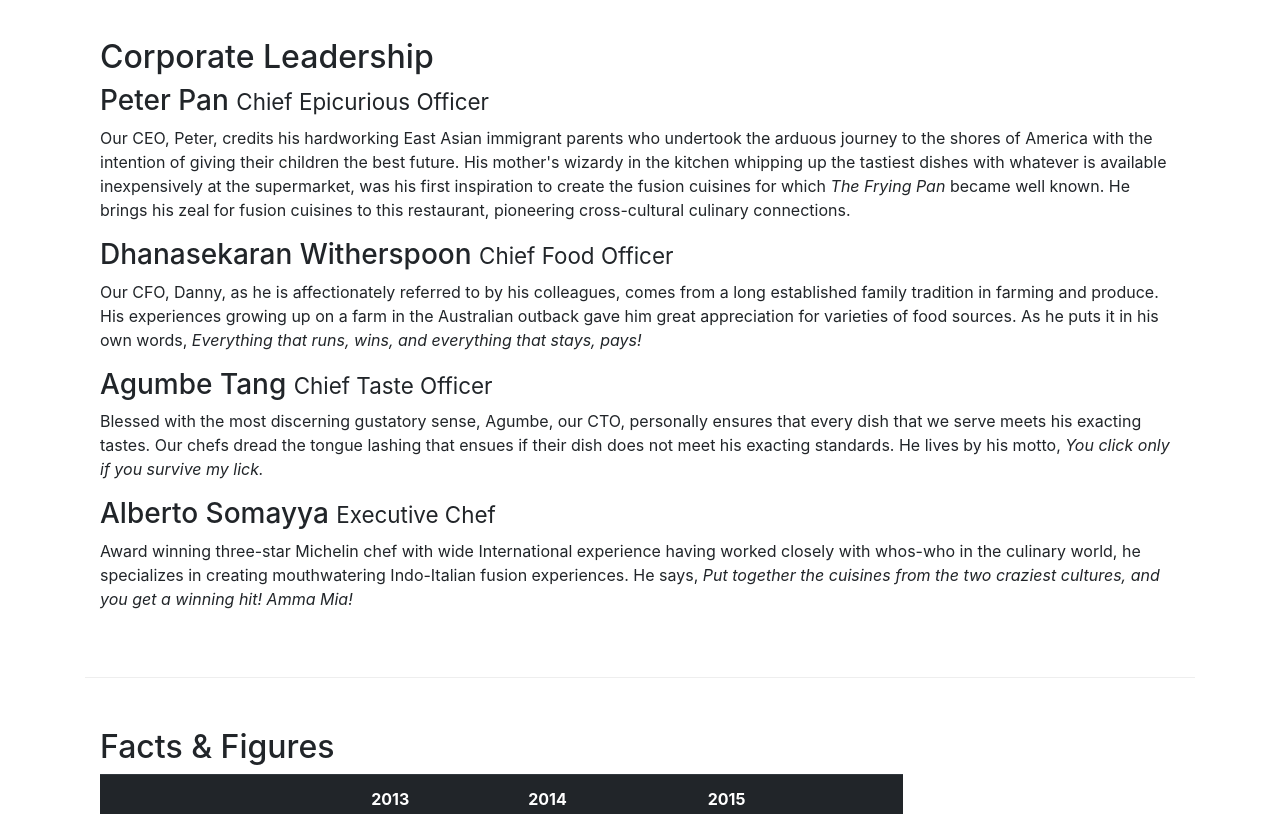
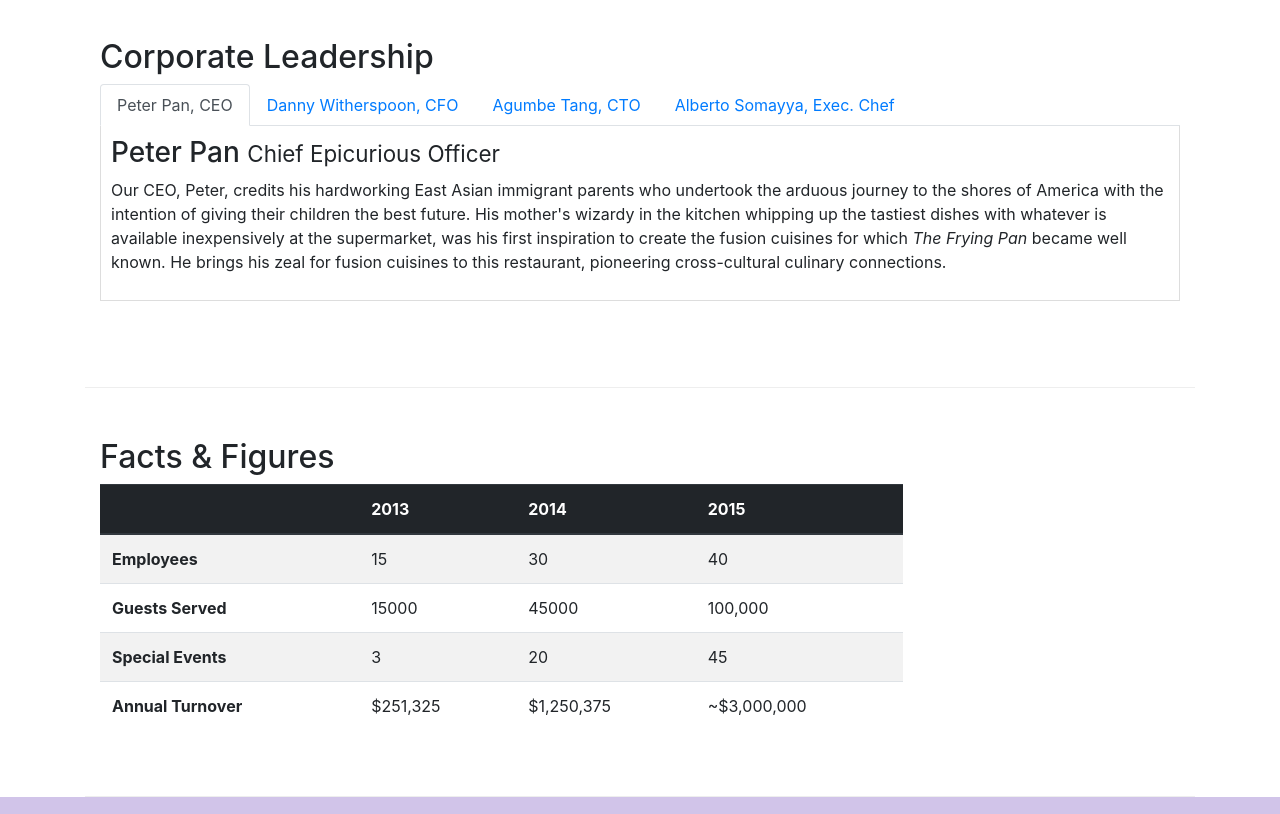
Before and after one commit to anujnaRao/Front_End_Web_UI_FrameWorks_Tools, a website: page aboutus.html in a window 1280 px wide. Shown: the part 883-1697 px from the top of the page. Drawn offline with nearby package versions, Linux system fonts and the light colour scheme.

Commit message:
tabs in using navtabs

```diff
--- a/aboutus.html
+++ b/aboutus.html
@@ -106,14 +106,59 @@
         <div class = "row row-content">
             <div class="col">
                 <h2>Corporate Leadership</h2>
-                <h3>Peter Pan <small>Chief Epicurious Officer</small></h3>
-                <p class="d-none d-sm-block">Our CEO, Peter, credits his hardworking East Asian immigrant parents who undertook the arduous journey to the shores of America with the intention of giving their children the best future. His mother's wizardy in the kitchen whipping up the tastiest dishes with whatever is available inexpensively at the supermarket, was his first inspiration to create the fusion cuisines for which <em>The Frying Pan</em> became well known. He brings his zeal for fusion cuisines to this restaurant, pioneering cross-cultural culinary connections.</p>
-                <h3>Dhanasekaran Witherspoon <small>Chief Food Officer</small></h3>
-                <p  class="d-none d-sm-block" >Our CFO, Danny, as he is affectionately referred to by his colleagues, comes from a long established family tradition in farming and produce. His experiences growing up on a farm in the Australian outback gave him great appreciation for varieties of food sources. As he puts it in his own words, <em>Everything that runs, wins, and everything that stays, pays!</em></p>
-                <h3>Agumbe Tang <small>Chief Taste Officer</small></h3>
-                <p  class="d-none d-sm-block">Blessed with the most discerning gustatory sense, Agumbe, our CTO, personally ensures that every dish that we serve meets his exacting tastes. Our chefs dread the tongue lashing that ensues if their dish does not meet his exacting standards. He lives by his motto, <em>You click only if you survive my lick.</em></p>
-                <h3>Alberto Somayya <small>Executive Chef</small></h3>
-                <p  class="d-none d-sm-block">Award winning three-star Michelin chef with wide International experience having worked closely with whos-who in the culinary world, he specializes in creating mouthwatering Indo-Italian fusion experiences. He says, <em>Put together the cuisines from the two craziest cultures, and you get a winning hit! Amma Mia!</em></p>
+
+                <ul class="nav nav-tabs">
+                    <li class="nav-item">
+                      <a class="nav-link active" href="#peter"
+                        role="tab" data-toggle="tab">Peter Pan, CEO</a>
+                    </li>
+                    <li class="nav-item">
+                      <a class="nav-link" href="#danny" role="tab"
+                        data-toggle="tab">Danny Witherspoon, CFO</a>
+                    </li>
+                    <li class="nav-item">
+                      <a class="nav-link" href="#agumbe"role="tab"
+                        data-toggle="tab">Agumbe Tang, CTO</a>
+                    </li>
+                    <li class="nav-item">
+                      <a class="nav-link" href="#alberto" role="tab"
+                        data-toggle="tab">Alberto Somayya, Exec. Chef</a>
+                    </li>
+                </ul>
+
+                <div class="tab-content">
+                    <div role="tabpanel" class="tab-pane fade show active" id="peter">
+                        <h3>Peter Pan <small>Chief Epicurious Officer</small></h3>
+                        <p class="d-none d-sm-block">Our CEO, Peter, credits his hardworking East Asian immigrant parents who undertook
+                         the arduous journey to the shores of America with the intention of giving their children the best future.
+                         His mother's wizardy in the kitchen whipping up the tastiest dishes with whatever is available inexpensively
+                         at the supermarket, was his first inspiration to create the fusion cuisines for which <em>The Frying Pan</em>
+                         became well known. He brings his zeal for fusion cuisines to this restaurant, pioneering cross-cultural culinary connections.</p>
+                    </div>
+
+                    <div role="tabpanel" class="tab-pane fade" id="danny">
+                        <h3>Dhanasekaran Witherspoon <small>Chief Food Officer</small></h3>
+                        <p  class="d-none d-sm-block" >Our CFO, Danny, as he is affectionately referred to by his colleagues, comes from
+                            a long established family tradition in farming and produce. His experiences growing up on a farm in the Australian
+                             outback gave him great appreciation for varieties of food sources. As he puts it in his own words, <em>Everything
+                                  that runs, wins, and everything that stays, pays!</em></p>
+                    </div>
+
+                    <div role="tabpanel" class="tab-pane fade" id="agumbe">
+                        <h3>Agumbe Tang <small>Chief Taste Officer</small></h3>
+                        <p  class="d-none d-sm-block">Blessed with the most discerning gustatory sense, Agumbe, our CTO, personally ensures
+                         that every dish that we serve meets his exacting tastes. Our chefs dread the tongue lashing that ensues if their
+                          dish does not meet his exacting standards. He lives by his motto, <em>You click only if you survive my lick.</em></p>
+                    </div>
+
+                    <div role="tabpanel" class="tab-pane fade" id="alberto">
+                        <h3>Alberto Somayya <small>Executive Chef</small></h3>
+                        <p  class="d-none d-sm-block">Award winning three-star Michelin chef with wide International experience having worked
+                             closely with whos-who in the culinary world, he specializes in creating mouthwatering Indo-Italian fusion experiences.
+                              He says, <em>Put together the cuisines from the two craziest cultures, and you get a winning hit! Amma Mia!</em></p>
+                    </div>
+
+                </div>
             </div>
        </div>
 
--- a/css/style.css
+++ b/css/style.css
@@ -31,8 +31,10 @@
 .navbar-dark{
     background-color: #512DA8;
 }
-.card-title{
-  background-color: orange;
-  padding: 10px 10px 10px 10px;
-  color: white;
+
+.tab-content {
+  border-left: 1px solid #ddd;
+  border-right: 1px solid #ddd;
+  border-bottom: 1px solid #ddd;
+  padding: 10px;
 }
```
